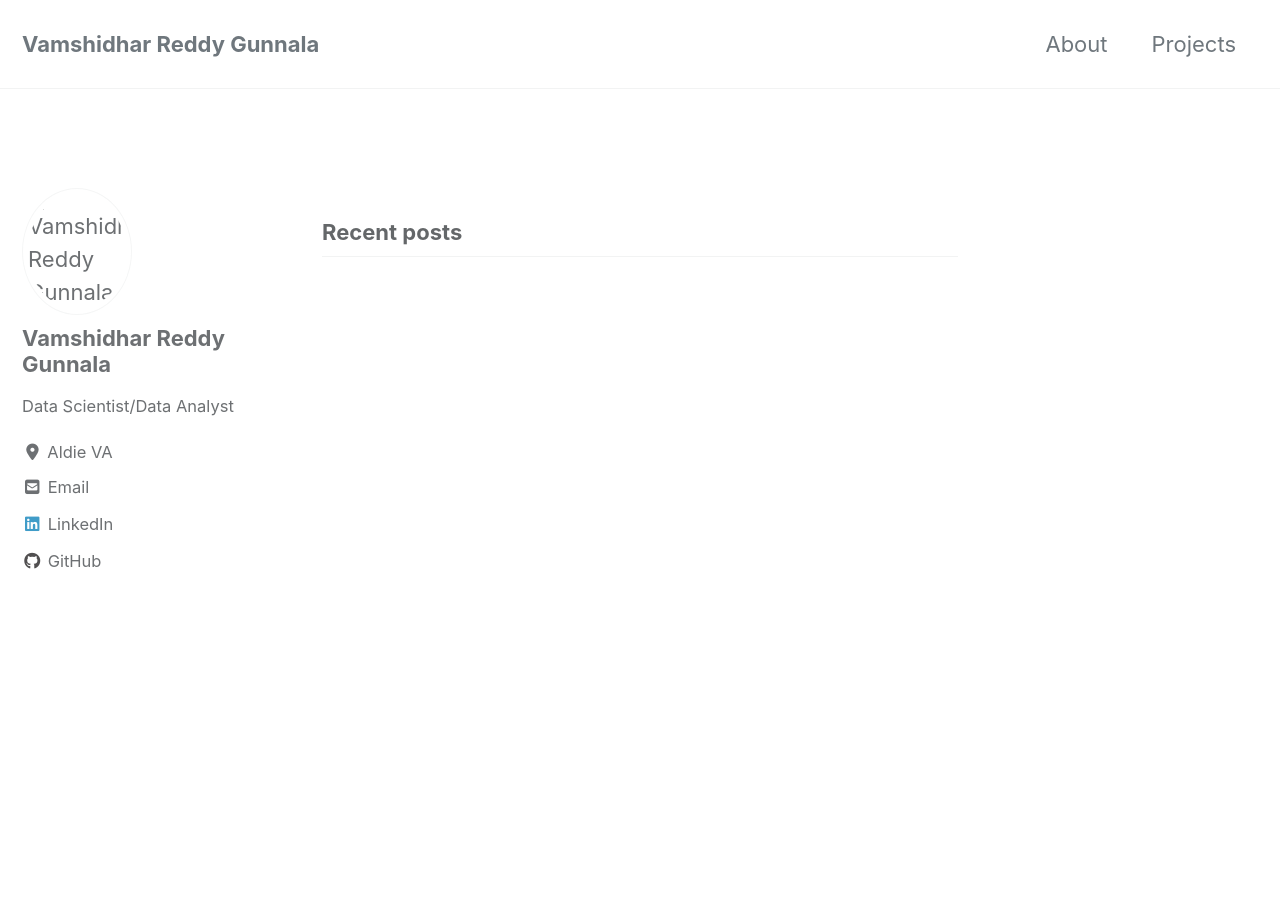
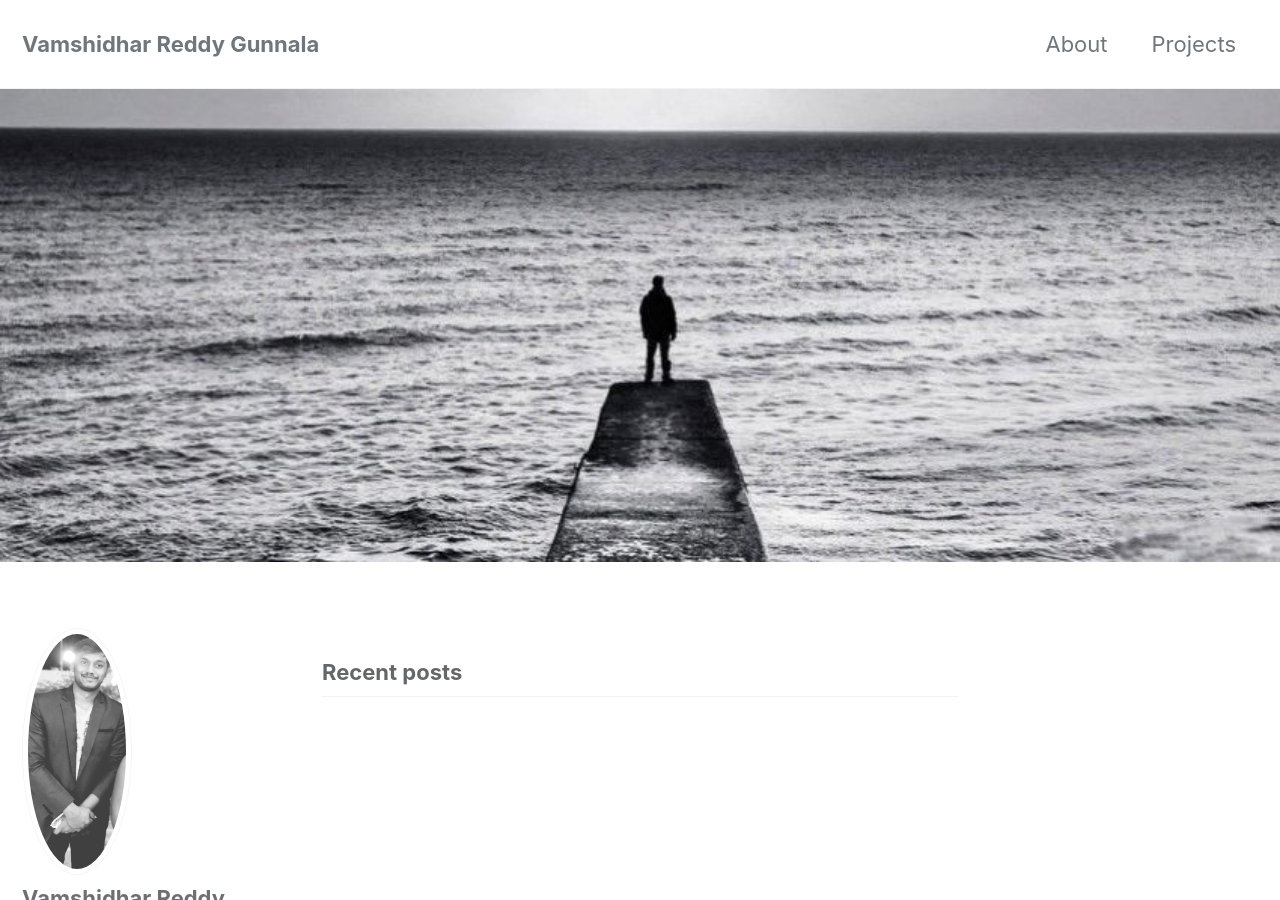
Before and after one commit to vamshi4067/vamshidhar.github.io, a Jekyll site: the page built from index.html, in a window 1280 px wide and 900 px high. Built offline with Jekyll 4.4.1, drawn with Linux system fonts in a browser that asks for light colours; cached includes are drawn as plain includes; nearby versions of some CDN libraries; the list of posts is cut into pages by our own code.

Commit message:
new files

```diff
--- a/_config.yml
+++ b/_config.yml
@@ -94,7 +94,7 @@ analytics:
 # Site Author
 author:
   name             : "Vamshidhar Reddy Gunnala"
-  avatar           : "/Users/vamshi/Desktop/vamshidhar.github.io/images/images (1).jpeg"
+  avatar           : "images/IMG_3164.jpg"
   bio              : "Data Scientist/Data Analyst"
   location         : "Aldie VA"
   email            : "gunnalavamshi@gmail.com"
--- a/index.html
+++ b/index.html
@@ -2,5 +2,5 @@
 layout: home
 author_profile: true
 header:
-  image: "/Users/vamshi/Desktop/vamshidhar.github.io/images/image2.jpg"
+  image: "/images/image2.jpg"
 ---
```
Also changed, not shown: _pages/404.md (added), images/IMG_3164.jpg (added), 1 other file.
